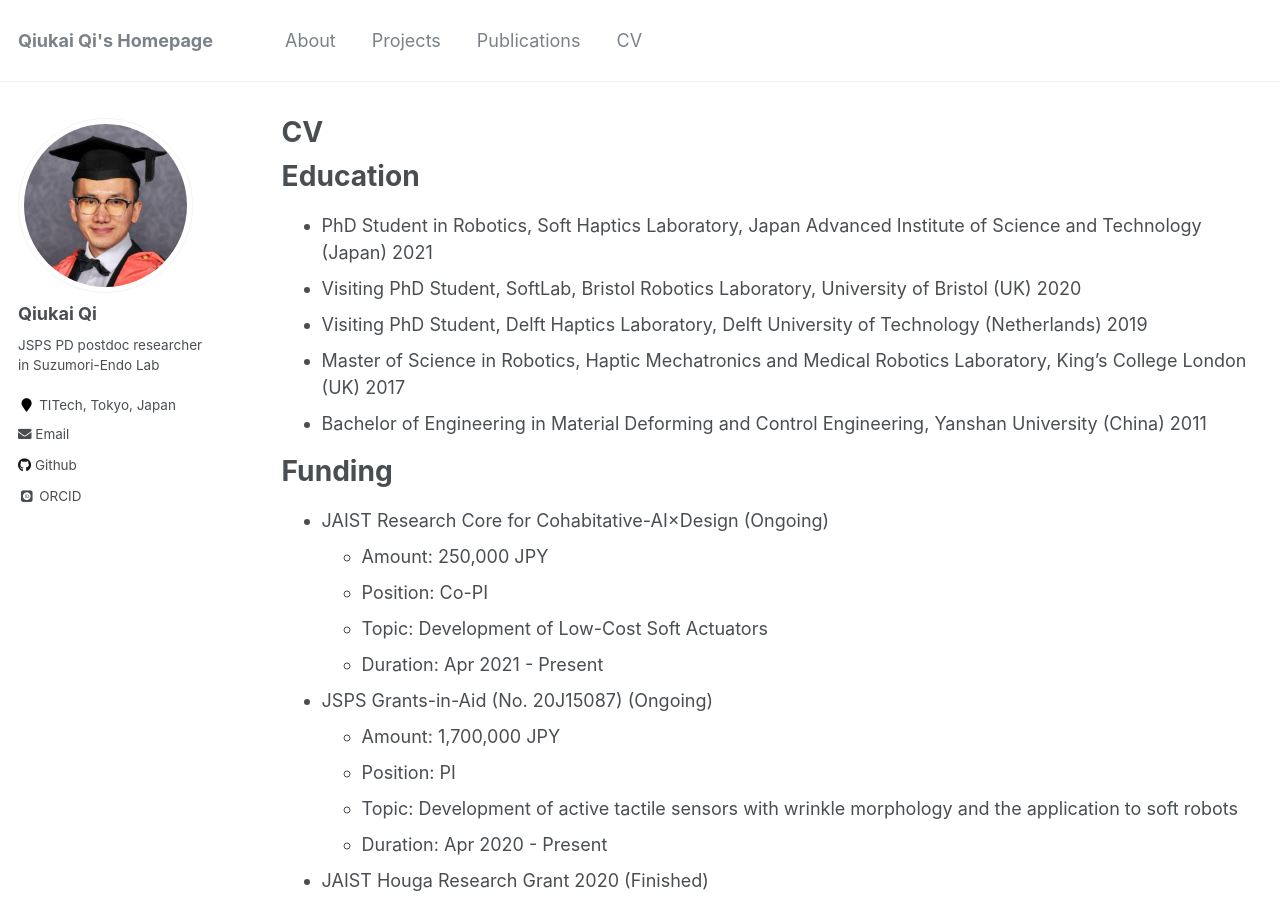
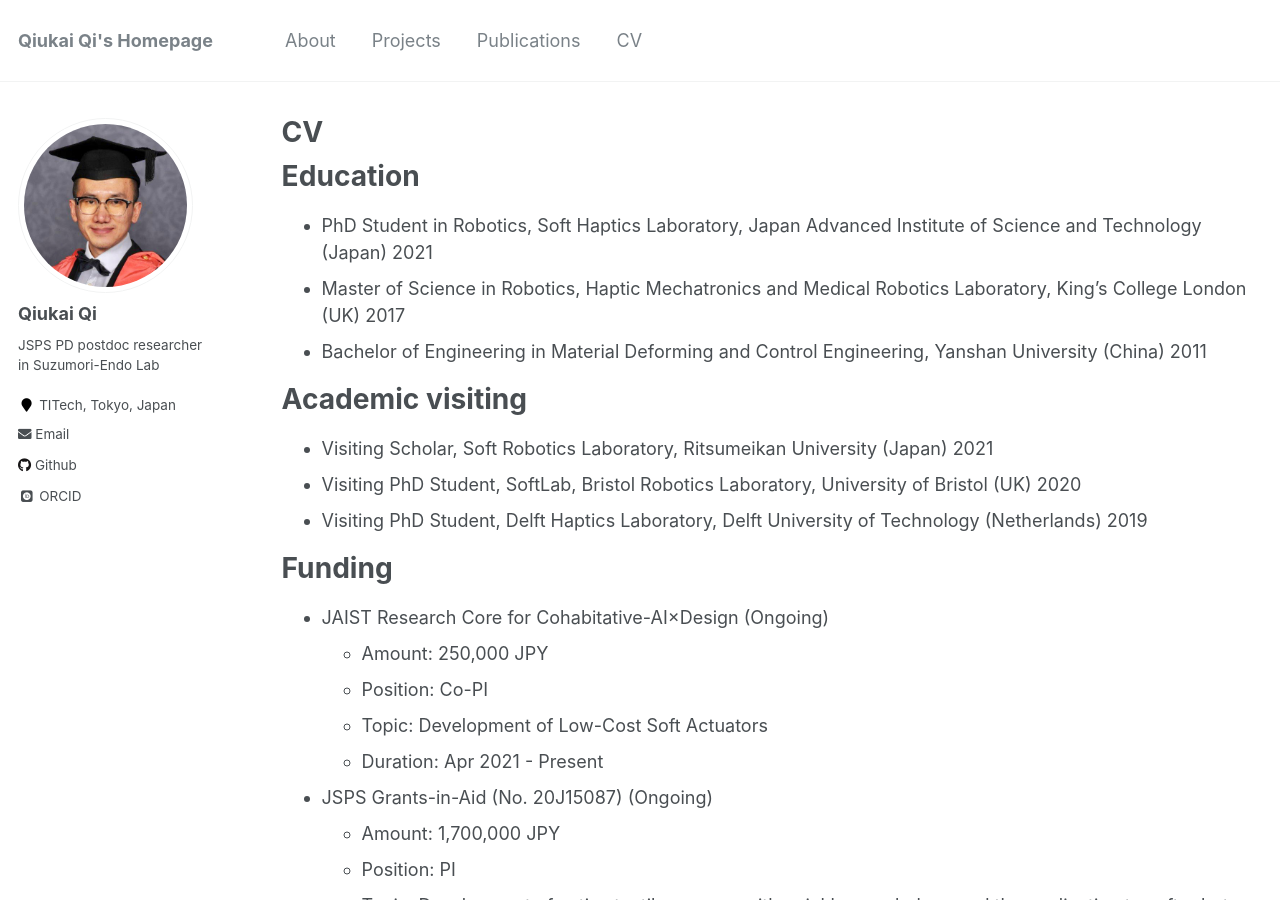
Before and after one commit to QiukaiQi/qiukaiqi.github.io, a Jekyll site: the page built from _pages/CV.md, in a window 1280 px wide and 900 px high. Built offline with Jekyll 4.4.1, drawn with Linux system fonts in a browser that asks for light colours; some web fonts are replaced.

Commit message:
Update CV.md

```diff
--- a/_pages/CV.md
+++ b/_pages/CV.md
@@ -13,10 +13,14 @@ redirect_from:
 Education
 ======
 * PhD Student in Robotics, Soft Haptics Laboratory, Japan Advanced Institute of Science and Technology (Japan) 2021
+* Master of Science in Robotics, Haptic Mechatronics and Medical Robotics Laboratory, King's College London (UK) 2017
+* Bachelor of Engineering in Material Deforming and Control Engineering, Yanshan University (China) 2011
+
+Academic visiting
+======
+* Visiting Scholar, Soft Robotics Laboratory, Ritsumeikan University (Japan) 2021
 * Visiting PhD Student, SoftLab, Bristol Robotics Laboratory, University of Bristol (UK) 2020
 * Visiting PhD Student, Delft Haptics Laboratory, Delft University of Technology (Netherlands) 2019
-* Master of Science in Robotics, Haptic Mechatronics and Medical Robotics Laboratory, King's College London (UK) 2017
-* Bachelor of Engineering in Material Deforming and Control Engineering, Yanshan University (China) 2011
 
 Funding
 ======
```
